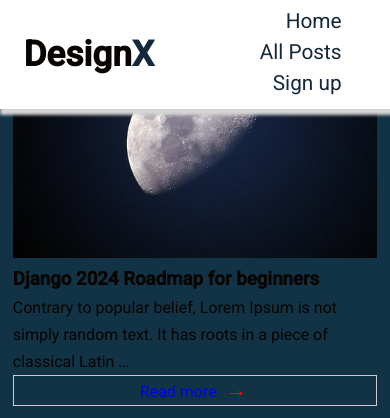
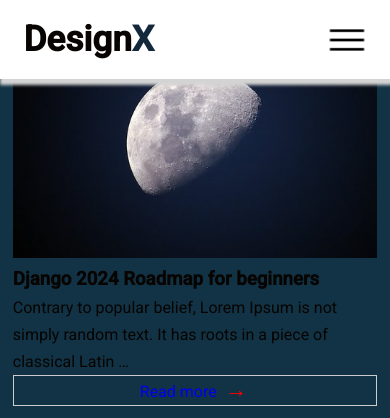
Before and after one commit to aleerabdallah/blogapp, a Django app: page /posts/ in a window 390 px wide. Shown: the top 418 px of the page. Run offline with Django 4.2, Linux system fonts and the light colour scheme; data comes from the database, SQL or seed files in the repository.

Commit message:
Modifide the responsive design fot the navbar and the hero section

```diff
--- a/play/templates/play/home.html
+++ b/play/templates/play/home.html
@@ -1,8 +1,9 @@
 {% extends 'base.html' %} {% block content %}
+<!--! Hero  -->
 <div id="hero">
   <h2 class="hero_title animate__animated animate__bounce">
-    Welcome, we provide you with all the necessary and essential information
-    surrounding Tech and other events
+    Welcome, we provide you with all the essential information surrounding Tech
+    and other events
   </h2>
   <p class="hero_description">
     Explore the dynamic intersection of technology and events at our Blog App,
--- a/static/css/main.css
+++ b/static/css/main.css
@@ -34,12 +34,14 @@ nav {
   top: 0;
   width: 100%;
   background: white;
+  z-index: 3;
 
   .logo {
     font-size: 2.2rem;
 
     span {
       color: #14283c;
+    }
   }
 }
 
@@ -73,14 +75,55 @@ nav {
 .nav_links ul li:hover::after {
   width: 100%;
 }
+
+#openMenu,
+#closeMenu {
+  display: none;
+}
+
+@media screen and (max-width: 768px) {
+  nav {
+    padding: 5% 6%;
+    background: white;
+  }
+  .nav_links {
+    position: absolute;
+    top: 65px;
+    left: -400px;
+    height: 28vh;
+    width: 100%;
+    background: #14283c;
+    text-align: center;
+
+    ul li {
+      display: block;
+      font-size: 7rem;
+
+      a {
+        color: white;
+      }
+    }
+  }
+
+  #openMenu,
+  #closeMenu {
+    display: block;
+    width: 40px;
+  }
+
+  #closeMenu {
+    position: absolute;
+    top: 0;
+    right: 5px;
+  }
 }
 
 /*! The above styles are for the navbar */
 
 /*? The below styles are the Hero Section */
 #hero {
-  margin-top: 5.5rem;
-  padding: 8rem 5rem;
+  margin-top: 6rem;
+  padding: 6rem 5rem;
   text-align: center;
   position: relative;
   z-index: -2;
@@ -118,17 +161,35 @@ nav {
   bottom: 10px;
   left: 130px;
 }
+
+@media screen and (max-width: 768px) {
+  #hero {
+    padding: 3.5rem 1.1rem;
+  }
+
+  .hero_title {
+    font-size: 2rem;
+  }
+
+  .hero_description {
+    font-size: 1.2rem;
+  }
+
+  .animate {
+    display: none;
+  }
+}
 /*? The above styles are for the Hero Section */
 
 /*! The below styles are the About Us section  */
 
 #about {
   padding: 4rem 2rem;
-
   display: grid;
   grid-template-columns: repeat(2, minmax(0, 1fr));
   place-items: center;
   gap: 20px;
+}
 
 .content_wripper {
   width: 530px;
@@ -141,6 +202,8 @@ nav {
   width: 630px;
   display: flex;
   flex-wrap: wrap;
+  height: fit-content;
+}
 
 .icon_wripper {
   width: 315px;
@@ -160,6 +223,16 @@ nav {
 .four {
   background: black;
 }
+
+@media screen and (max-width: 768px) {
+  #about {
+    grid-template-columns: repeat(1, minmax(0, 1fr));
+  }
+  .content_wripper {
+    width: 325px;
+  }
+  .icon_wripper {
+    width: 325px;
   }
 }
 /*! The above styles are for the ABout Us Section */
--- a/templates/base.html
+++ b/templates/base.html
@@ -18,12 +18,18 @@
       <nav>
         <h1 class="logo">Design<span class="span">X</span></h1>
 
+        <img src="{% static 'play/images/menu.png' %}" alt="" id="openMenu" />
         <div class="nav_links">
           <ul>
             <li><a href="{% url 'index' %}">Home</a></li>
             <li><a href="{% url 'posts' %}">All Posts</a></li>
             <li><a href="{% url 'register' %}">Sign up</a></li>
           </ul>
+          <img
+            src="{% static 'play/images/close.png' %}"
+            alt=""
+            id="closeMenu"
+          />
         </div>
       </nav>
     </header>
```
Also changed, not shown: play/static/play/images/C.jpg (added), play/static/play/images/close.png (added), play/static/play/images/css.jpg (added), play/static/play/images/java.jpg (added), play/static/play/images/javaScript.jpg (added), play/static/play/images/menu.png (added), play/static/play/images/python.jpg (added). Lines whose indentation alone changed are shown as unchanged.
